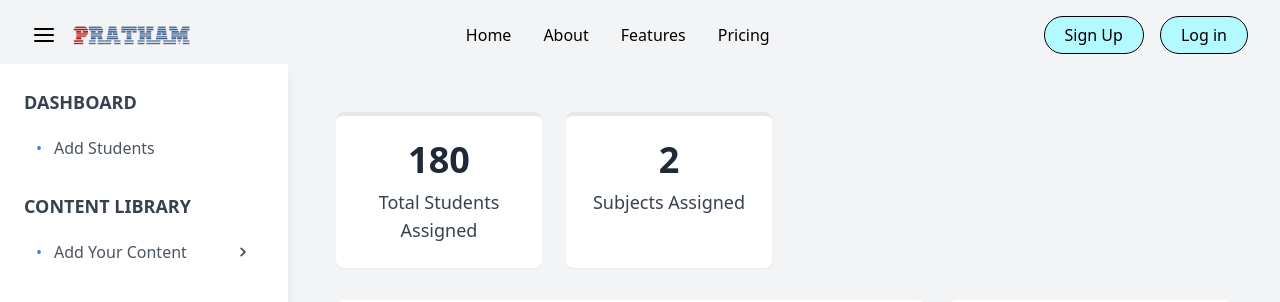
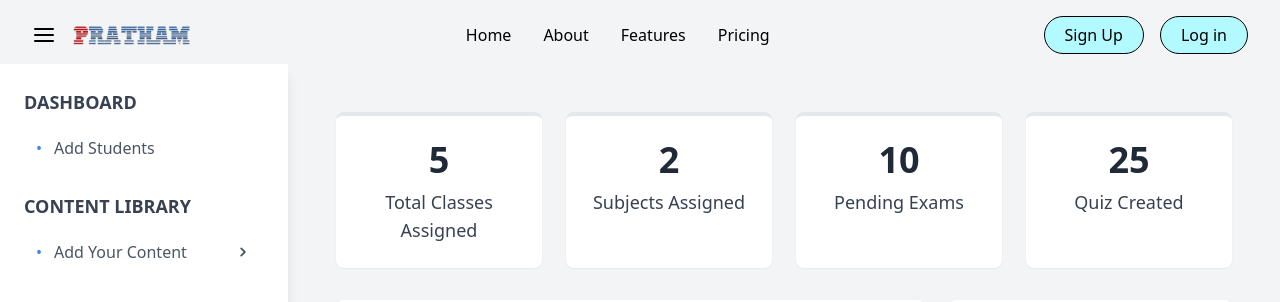
Before and after one commit to Budaniya-Technologies/Eduction, a Next.js app: page /teacher-dashboard in a window 1280 px wide. Shown: the top 302 px of the page. Built offline with nearby package versions, Linux system fonts and the light colour scheme.

Commit message:
Initial import

```diff
--- a/src/app/admin-teacher-dashboard/page.jsx
+++ b/src/app/admin-teacher-dashboard/page.jsx
@@ -13,6 +13,8 @@ const TeacherDashboardPage = () => {
   const cards = [
     { title: 'Total Students Assigned', count: 180, color: '#10B981' },
     { title: 'Subjects Assigned', count: 2,         color: '#8B5CF6' },
+    { title: 'Total Classes Assigned', count: 4, color: '#10B981' },
+    { title: 'Total Live Classes', count: 2,         color: '#8B5CF6' },
   ];
 
   const sidebarItems = [
--- a/src/app/business-dashboard/page.jsx
+++ b/src/app/business-dashboard/page.jsx
@@ -10,7 +10,8 @@ const BusinessDashboardPage = () => {
   const cards = [
     { title: 'Total Services', count: 35, color: '#10B981' },
     { title: 'Total Products', count: 142, color: '#6366F1' },
-    // { title: 'Team Members', count: 8, color: '#F59E0B' },
+    { title: 'Team Members', count: 281, color: '#F59E0B' },
+    { title: 'Frenchies', count: 3, color: '#6366F1' },
   ];
 
   const sidebarItems = [
--- a/src/app/job-dashboard/page.jsx
+++ b/src/app/job-dashboard/page.jsx
@@ -9,6 +9,8 @@ const JobDashboardPage = () => {
   const cards = [
     { title: 'Jobs Posted', count: 52, color: '#F59E0B' },
     { title: 'Total Applications', count: 18, color: '#3B82F6' },
+    { title: 'Total Hired', count: 52, color: '#F59E0B' },
+    { title: 'Shortlisted Cadidates', count: 18, color: '#3B82F6' },
   ];
 
   const sidebarItems = [
--- a/src/app/teacher-dashboard/page.jsx
+++ b/src/app/teacher-dashboard/page.jsx
@@ -12,8 +12,10 @@ const TeacherDashboardPage = () => {
   const [currentSection, setCurrentSection] = useState('Manage Students');
 
   const cards = [
-    { title: 'Total Students Assigned', count: 180, color: '#10B981' },
+    { title: 'Total Classes Assigned', count: 5, color: '#10B981' },
     { title: 'Subjects Assigned', count: 2, color: '#8B5CF6' },
+    { title: 'Pending Exams', count: 10, color: '#10B981' },
+    { title: 'Quiz Created', count: 25, color: '#8B5CF6' },
   ];
 
   const sidebarItems = [
--- a/src/app/tutor-dashboard/page.jsx
+++ b/src/app/tutor-dashboard/page.jsx
@@ -9,6 +9,8 @@ const HomeTutorDashboardPage = () => {
   const cards = [
     { title: 'Total Students', count: 40, color: '#F59E0B' },
     { title: 'Subjects Offered', count: 6, color: '#10B981' },
+    { title: 'Exams Created', count: 12, color: '#F59E0B' },
+    { title: 'Classes Offered', count: 4, color: '#10B981' },
   ];
 
   const sidebarItems = [
```
